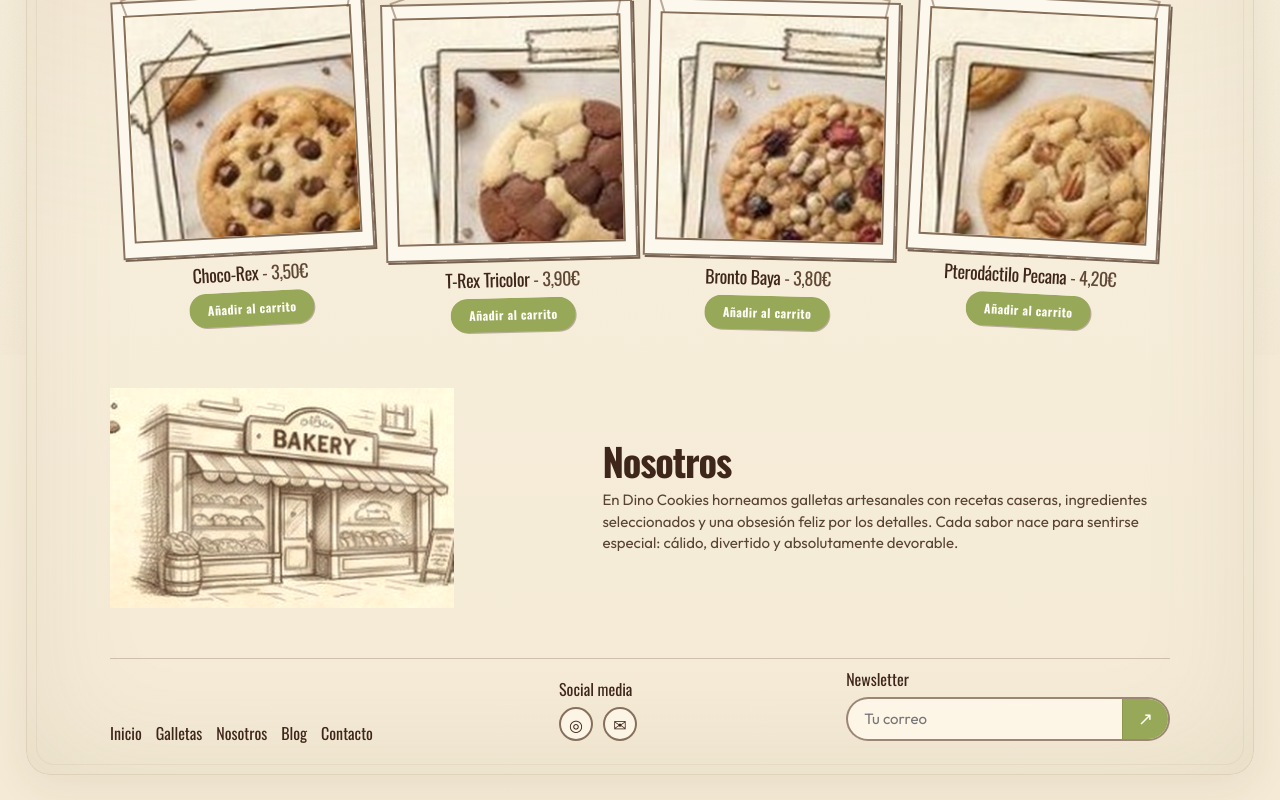
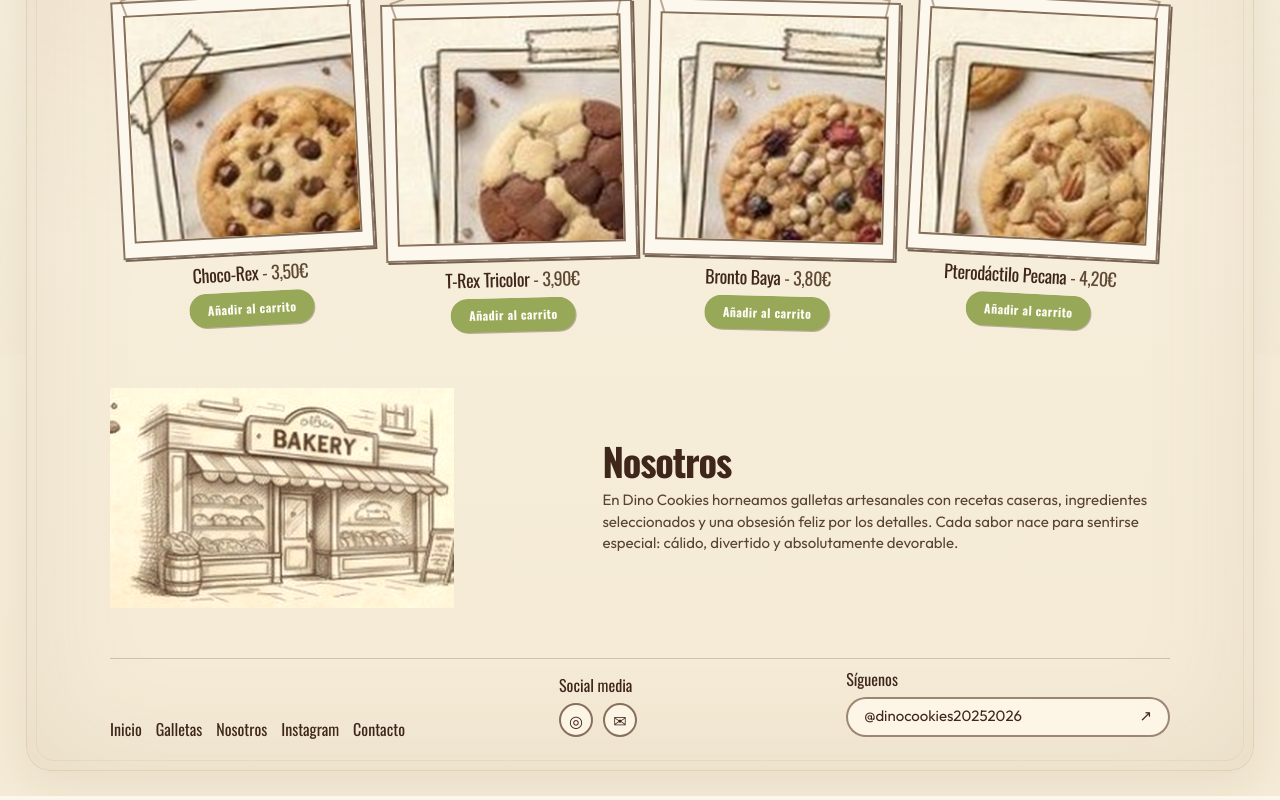
Before and after one commit to pantrux/dino-cookies, a Next.js app: page / in a window 1280 px wide. Shown: the part 445-1245 px from the top of the page. Built offline with nearby package versions, Linux system fonts and the light colour scheme.

Commit message:
fix: hacer honesto el footer social

```diff
--- a/components/Footer.js
+++ b/components/Footer.js
@@ -1,13 +1,12 @@
 "use client";
 
-import { useState } from 'react';
 import styles from './Footer.module.css';
 
 const NAV_LINKS = [
   { href: '/', label: 'Inicio' },
   { href: '#menu', label: 'Galletas' },
   { href: '#nosotros', label: 'Nosotros' },
-  { href: 'https://www.instagram.com/dinocookies20252026/', label: 'Blog' },
+  { href: 'https://www.instagram.com/dinocookies20252026/', label: 'Instagram' },
   { href: 'https://wa.me/56988136073', label: 'Contacto' },
 ];
 
@@ -17,8 +16,6 @@ const SOCIAL_LINKS = [
 ];
 
 export default function Footer() {
-  const [email, setEmail] = useState('');
-
   return (
     <footer className={styles.footer} id="contacto" aria-label="Pie de página">
       <div className={styles.rule} aria-hidden="true" />
@@ -57,28 +54,17 @@ export default function Footer() {
           </div>
         </div>
 
-        <div className={styles.newsletterBlock}>
-          <p className={styles.label}>Newsletter</p>
-          <form
-            className={styles.newsletterForm}
-            onSubmit={(e) => {
-              e.preventDefault();
-              if (!email.trim()) return;
-              window.open('https://www.instagram.com/dinocookies20252026/', '_blank', 'noopener,noreferrer');
-            }}
+        <div className={styles.followBlock}>
+          <p className={styles.label}>Síguenos</p>
+          <a
+            className={styles.followLink}
+            href="https://www.instagram.com/dinocookies20252026/"
+            target="_blank"
+            rel="noopener noreferrer"
           >
-            <input
-              type="email"
-              className={styles.input}
-              placeholder="Tu correo"
-              value={email}
-              onChange={(e) => setEmail(e.target.value)}
-              aria-label="Correo para newsletter"
-            />
-            <button type="submit" className={styles.submit} aria-label="Enviar correo">
-              ↗
-            </button>
-          </form>
+            @dinocookies20252026
+            <span aria-hidden="true">↗</span>
+          </a>
         </div>
       </div>
     </footer>
--- a/components/Footer.module.css
+++ b/components/Footer.module.css
@@ -42,7 +42,7 @@
 }
 
 .socialBlock,
-.newsletterBlock {
+.followBlock {
   display: grid;
   gap: 10px;
 }
@@ -67,41 +67,30 @@
   text-decoration: none;
 }
 
-.newsletterForm {
-  display: flex;
+.followLink {
+  display: inline-flex;
   align-items: center;
-  gap: 0;
+  justify-content: space-between;
+  gap: 12px;
+  min-height: 40px;
+  padding: 0 16px;
   border: 2px solid rgba(95, 67, 46, 0.62);
   border-radius: 999px;
   background: rgba(255, 249, 236, 0.82);
-  overflow: hidden;
-}
-
-.input {
-  flex: 1;
-  min-width: 0;
-  height: 40px;
-  padding: 0 16px;
-  border: 0;
-  background: transparent;
   color: var(--text-primary);
   font-family: var(--font-sans), var(--font-serif), sans-serif;
   font-size: 15px;
+  text-decoration: none;
+  transition: background-color 140ms ease, border-color 140ms ease, transform 100ms ease;
 }
 
-.input:focus {
-  outline: none;
+.followLink:hover {
+  background: rgba(255, 252, 244, 0.96);
+  border-color: rgba(95, 67, 46, 0.78);
 }
 
-.submit {
-  width: 46px;
-  height: 40px;
-  border: 0;
-  border-left: 1px solid rgba(95, 67, 46, 0.18);
-  background: var(--interactive-primary);
-  color: #fffdf7;
-  font-size: 18px;
-  cursor: pointer;
+.followLink:active {
+  transform: translateY(1px);
 }
 
 @media (max-width: 900px) {
@@ -111,7 +100,7 @@
     align-items: start;
   }
 
-  .newsletterBlock,
+  .followBlock,
   .socialBlock {
     max-width: 360px;
   }
```
